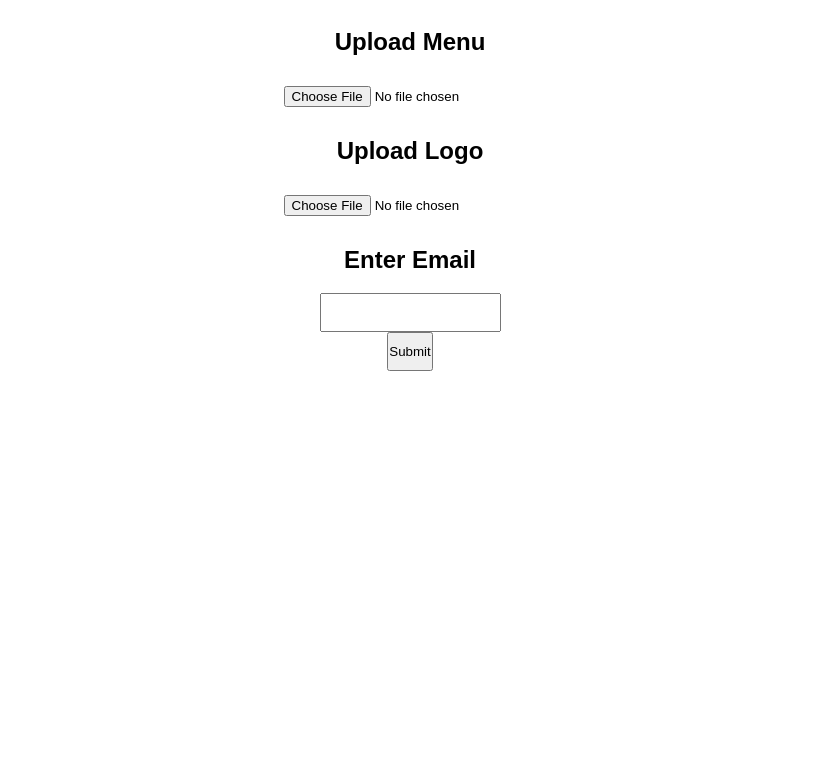
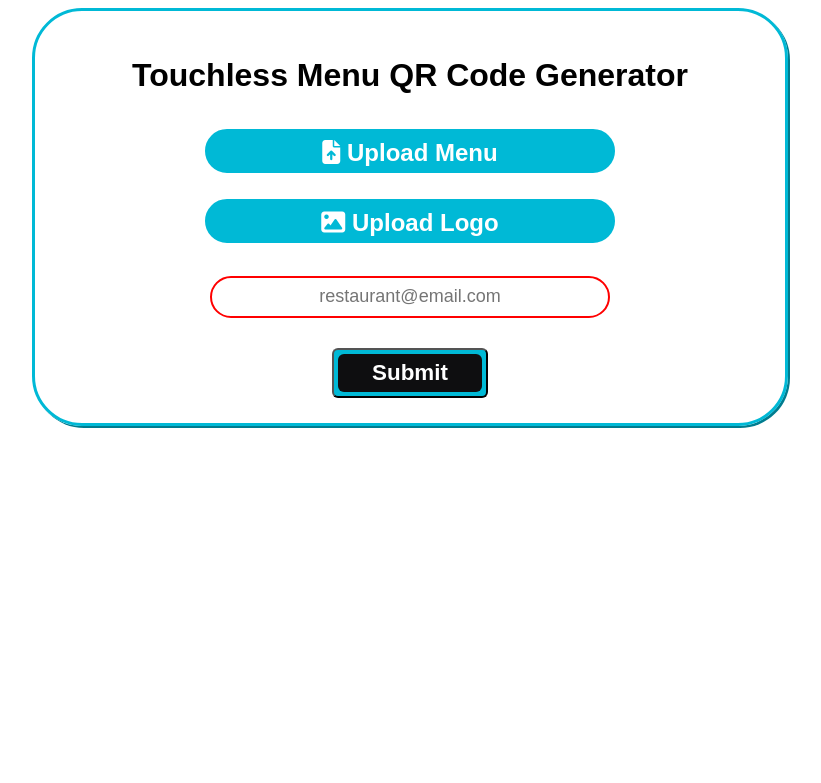
Before and after one commit to AR1985/touchless_menu_qr_code, a Flask app: page /upload in a window 1280 px wide. Shown: the top 783 px of the page, without its empty margins (230-1051 px from the left). Run offline with Flask 2, Linux system fonts and the light colour scheme; some libraries are stand-ins or nearby versions.

Commit message:
finished styling for upload.html

```diff
--- a/generate-menu-QR-code/styles/layout.css
+++ b/generate-menu-QR-code/styles/layout.css
@@ -1,13 +1,116 @@
 body {
   font-family: Arial, Helvetica, sans-serif;
+  display: flex;
+  flex-direction: row;
+  justify-content: center;
+}
+
+.formwrapper {
+  display: flex;
+  flex-direction: column;
+  align-items: center;
+  width: 75%;
+  border-radius: 50px;
+  min-width: 500px;
+  max-width: 750px;
+  border-style: solid;
+  border-color: #00b9d6;
+  box-shadow: 2px 2px #007c8f;
 }
 
 form {
   display: flex;
   flex-direction: column;
   align-items: center;
+  width: 100%;
+  height: 100%;
+  padding: 25px 0 25px 0;
 }
 
-input {
-  padding: 10px 0 10px 0;
+h1 {
+  text-align: center;
 }
+
+fieldset {
+  display: flex;
+  flex-direction: column;
+  align-items: center;
+  border-style: none;
+  width: 100%;
+  padding: 10px 0;
+}
+
+label {
+  border-style: solid;
+  padding: 10px 25px;
+  border-radius: 1.5em;
+  color: white;
+  background-color: #00b9d6;
+  font-size: x-large;
+  font-weight: bold;
+  transition: 0.75s;
+  height: 1em;
+  width: 15em;
+  text-align: center;
+}
+
+label:hover {
+  background-color: #d60059;
+}
+
+input[type="file"] {
+  display:none;
+}
+
+input[type="email"] {
+  margin: 10px 0 10px 0;
+  height: 2em;
+  width: 20em;
+  font-size: large;
+  border-radius: 1.5em;
+  padding-left: 1em;
+  padding-right: 1em;
+  text-align: center;
+}
+
+input[type="email"]:focus-visible {
+  outline: none;
+}
+
+input[type="email"]:invalid {
+  border-style: solid;
+  border-color: red;
+  border-width: 2px;
+}
+
+button {
+  background-color: #00b9d6;
+  border-radius: 6px;
+  box-sizing: border-box;
+  color: #ffffff;
+  display: block;
+  height: 50px;
+  font-size: 1.4em;
+  font-weight: 600;
+  padding: 4px;
+  position: relative;
+  text-decoration: none;
+  width: 7em;
+  z-index: 2;
+  margin: 10px 0 0 0;
+}
+
+button span {
+  align-items: center;
+  background: #0e0e10;
+  border-radius: 6px;
+  display: flex;
+  justify-content: center;
+  height: 100%;
+  transition: background 0.5s ease;
+  width: 100%;
+}
+
+button:hover span {
+  background: transparent;
+}
--- a/generate-menu-QR-code/templates/upload.html
+++ b/generate-menu-QR-code/templates/upload.html
@@ -1,17 +1,30 @@
+<!DOCTYPE html>
 <html>
    <head>
       <link rel="stylesheet" href="../styles/layout.css">
+      <script src="https://kit.fontawesome.com/b280d35f25.js" crossorigin="anonymous"></script>
    </head>
    <body>
-      <form action = "/uploader" method = "POST"
-         enctype = "multipart/form-data">
-         <h2>Upload Menu</h2>
-         <input type="file" name="menu" />
-         <h2>Upload Logo</h2>
-         <input type="file" name="logo" />
-         <h2>Enter Email</h2>
-         <input type="email" name="email" required/>
-         <input type = "submit"/>
-      </form>
+      <div class="formwrapper">
+         <form action = "/uploader" method = "POST" enctype = "multipart/form-data">
+            <h1>Touchless Menu QR Code Generator</h1>
+            <fieldset>
+               <label for="menu-upload" class="menu-upload">
+                  <i class="fas fa-file-upload"></i> Upload Menu
+               </label>
+               <input id="menu-upload" type="file" name="menu" />
+            </fieldset>
+            <fieldset>
+               <label for="logo-upload" class="logo-upload">
+                  <i class="fas fa-image"></i> Upload Logo
+               </label>
+               <input id="logo-upload" type="file" name="logo" />
+            </fieldset>
+            <fieldset>
+               <input type="email" name="email" placeholder="restaurant@email.com" required/>
+            </fieldset>
+            <button type="submit"><span>Submit</span></button>
+         </form>
+      </div>
    </body>
 </html>
```
